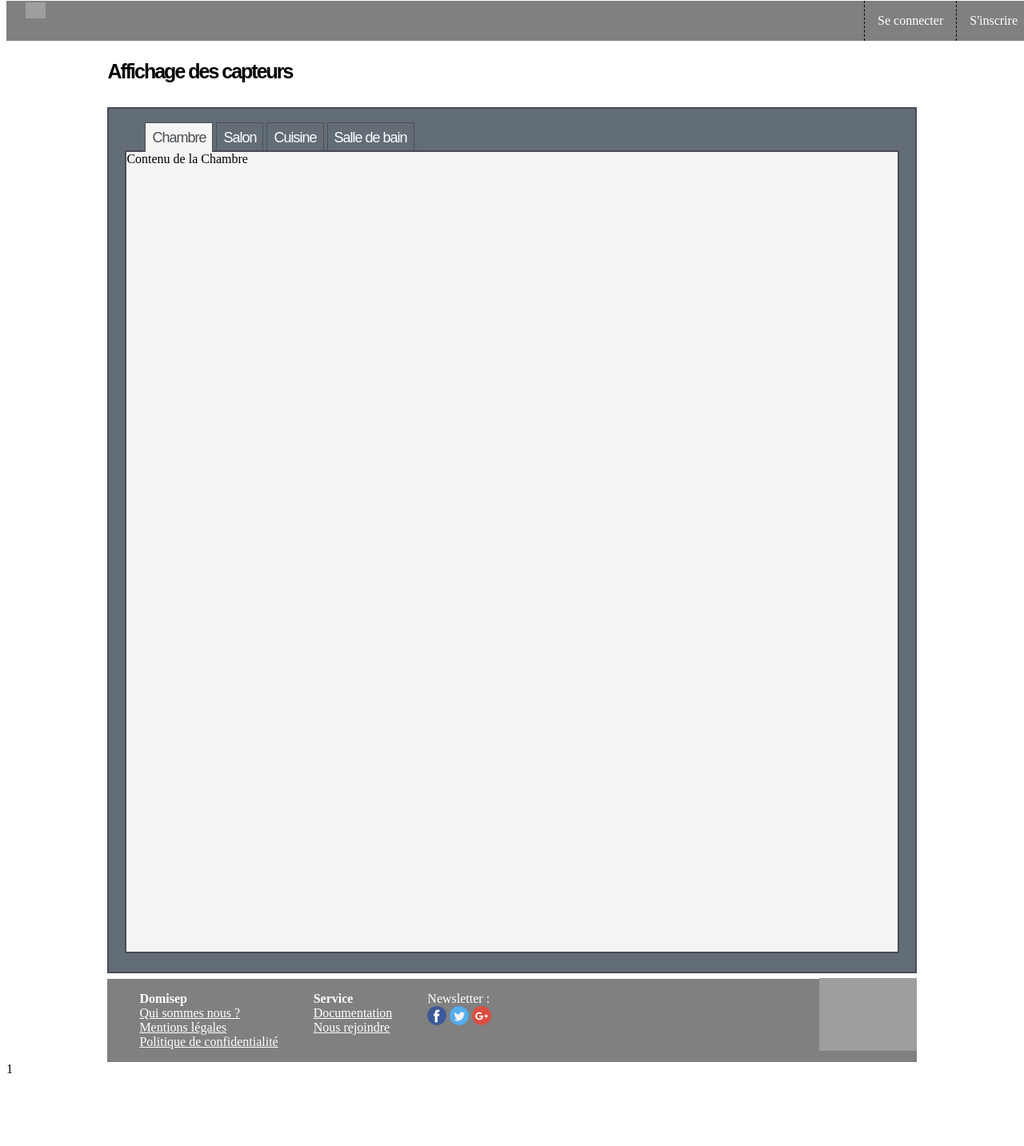
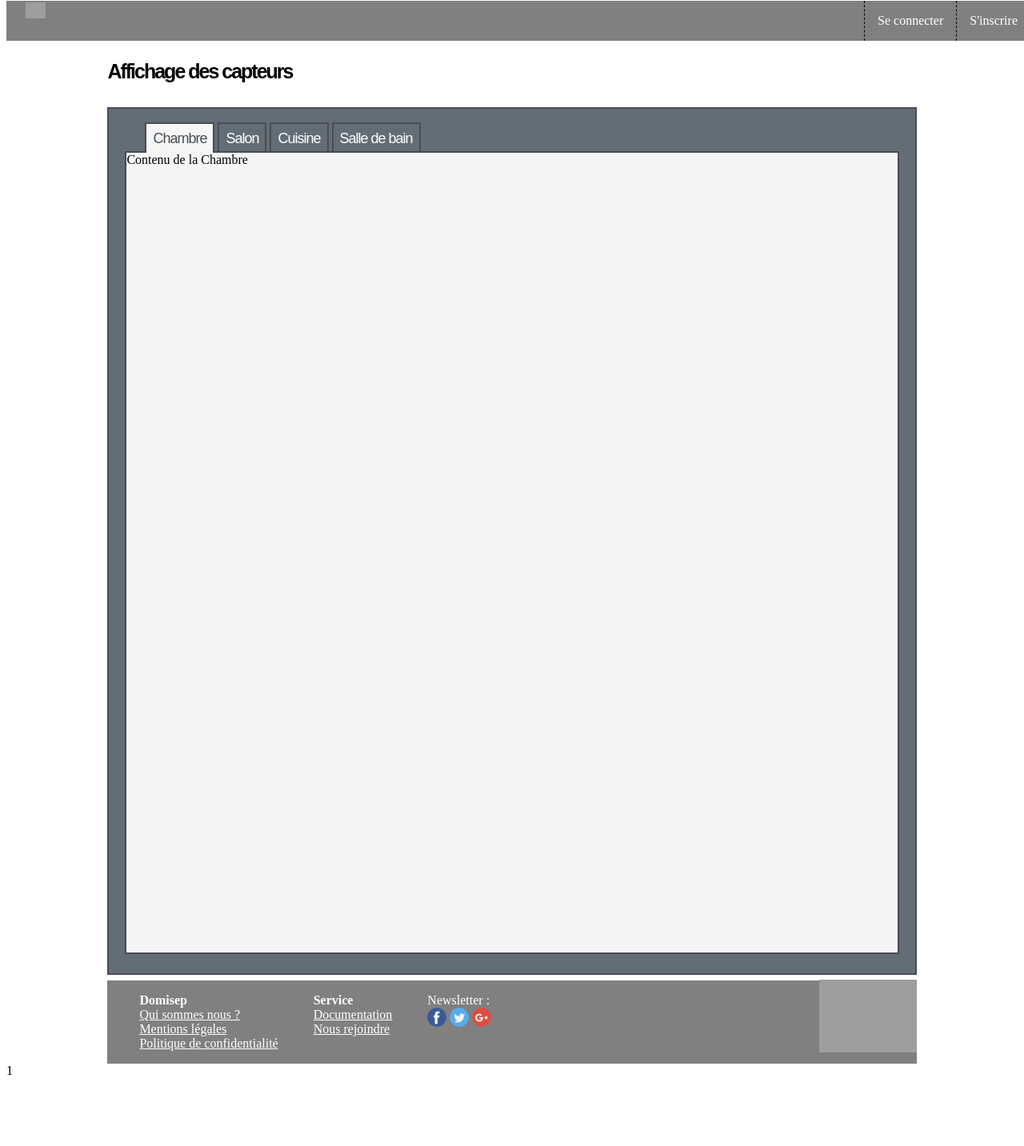
Before and after one commit to PXZhou/Pesimod, a PHP site: page / in a window 1280 px wide. Shown: the part 75-1508 px from the top of the page at 80% size. Run offline with PHP 8.4, Linux system fonts and the light colour scheme; grey boxes are pictures that could not be loaded.

Commit message:
marinestyle

```diff
--- a/styleB.css
+++ b/styleB.css
@@ -160,7 +160,7 @@ h1 {
 	float : left;
 	height : 20px; /* centrer le texte */
 	background-color: #636d76;
-	border:1px solid #494e52;
+	border:2px solid #494e52;
 	padding:8px;
 	margin : 1px 2px 0 2px;  /* Pour IE  */
 	cursor: pointer;
@@ -178,7 +178,7 @@ h1 {
 #contentonglet{
 	clear: both;
 	position: relative;
-	top: -3px;
+	top: -4px;
 	height:1000px;
 	margin-left: 20px;
 	margin-right: 20px;
```
